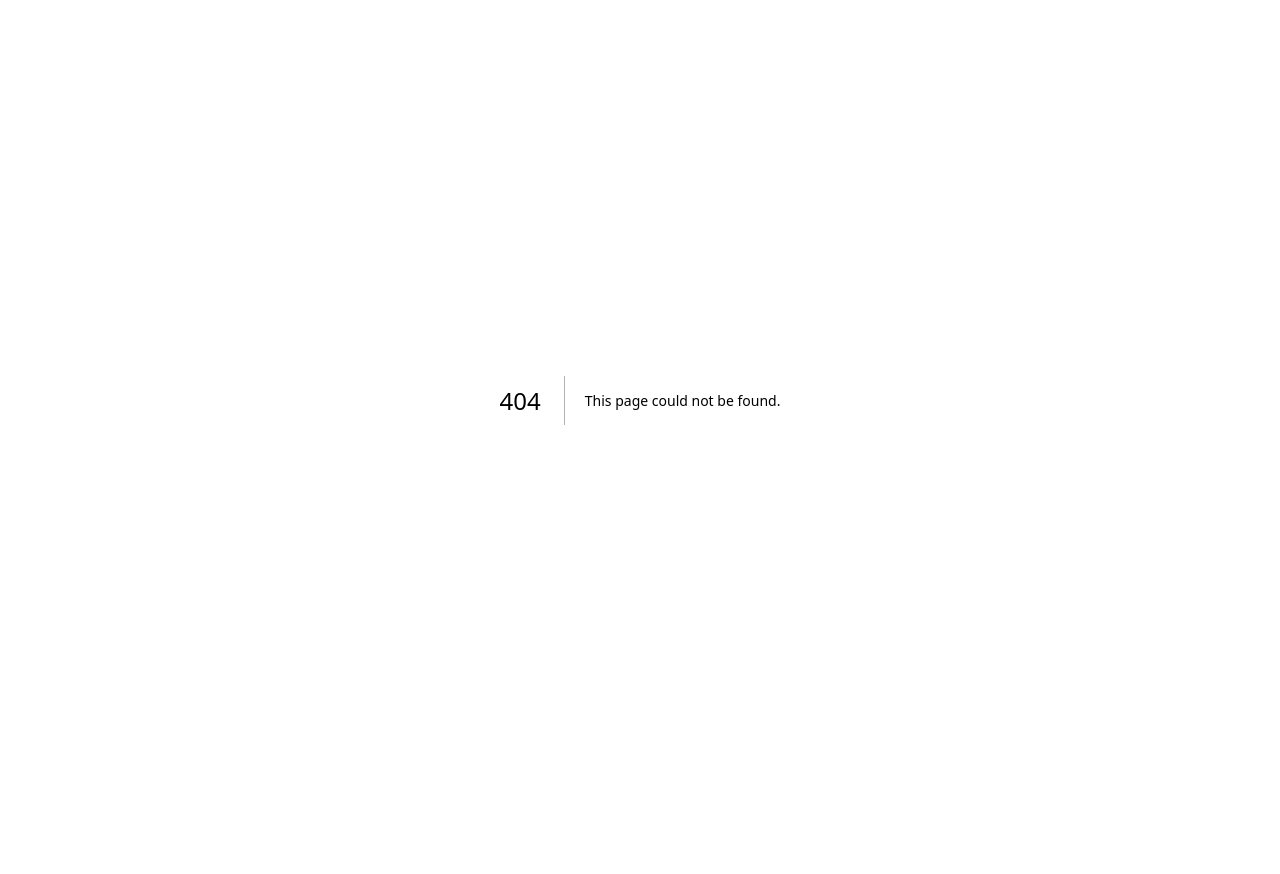
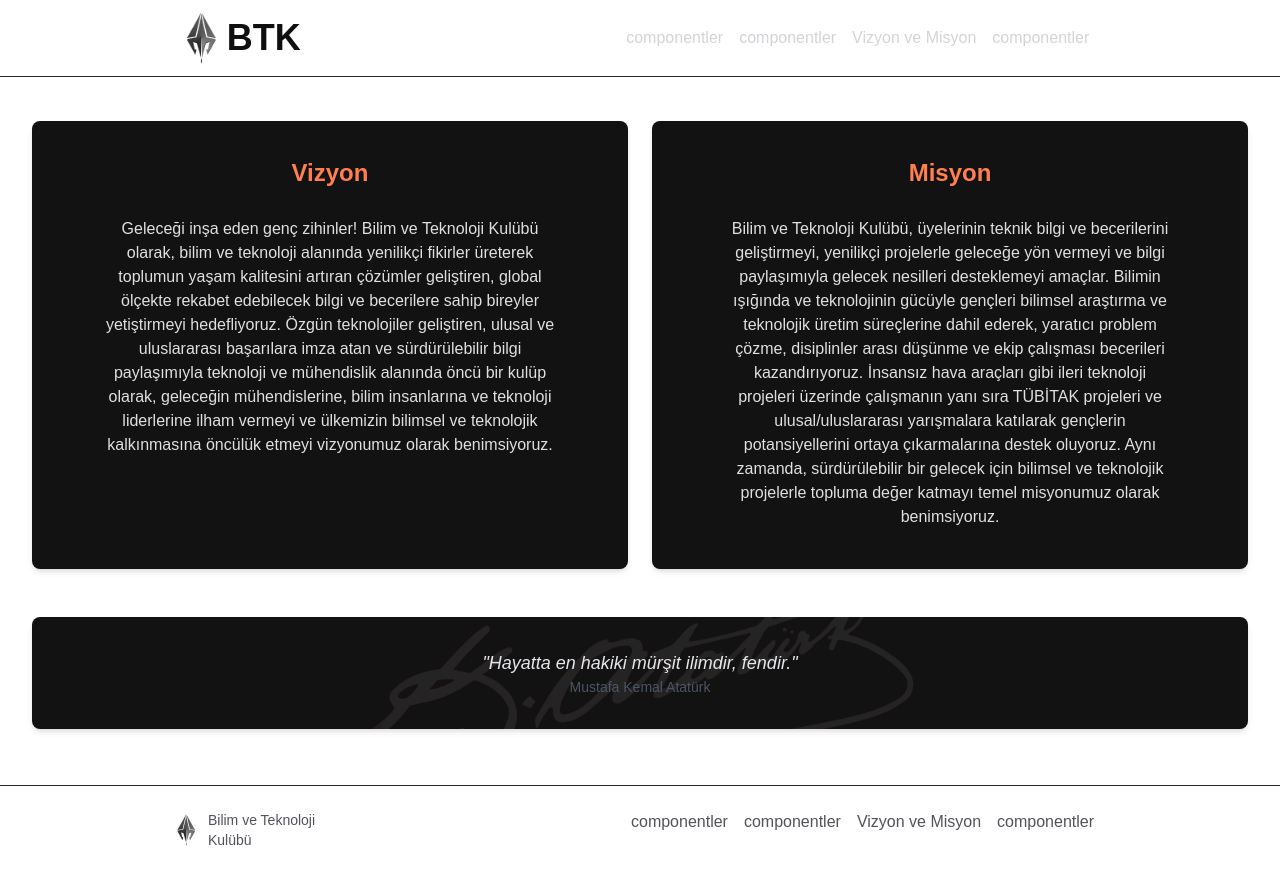
Before and after one commit to leidorf/btk-web-site, a Next.js app in the folder next-js/: page /vizyon_misyon in a window 1280 px wide. Before the commit this address had no page. Before the commit the page ends 800 px from the top, so only its background shows below. Built offline with nearby package versions, Linux system fonts and the light colour scheme.

Commit message:
vizyon_ve_misyon

```diff
--- a/next-js/pages/components/layout/Footer.js
+++ b/next-js/pages/components/layout/Footer.js
@@ -32,9 +32,9 @@ const Footer = () => {
             </Link>
             <Link
               className="footer-item"
-              href={`/components`}
+              href={"/vizyon_misyon"}
             >
-              componentler
+              Vizyon ve Misyon
             </Link>
             <Link
               className="footer-item"
--- a/next-js/pages/components/layout/Header.js
+++ b/next-js/pages/components/layout/Header.js
@@ -16,7 +16,7 @@ const Header = () => {
           <li className="flex ">
             <Link className="header-item" href={"/components"}>componentler</Link>
             <Link className="header-item" href={"/components"}>componentler</Link>
-            <Link className="header-item" href={"/components"}>componentler</Link>
+            <Link className="header-item" href={"/vizyon_misyon"}>Vizyon ve Misyon</Link>
             <Link className="header-item" href={"/components"}>componentler</Link>
 
           </li>
--- /dev/null
+++ b/next-js/pages/vizyon_misyon.js
@@ -0,0 +1,69 @@
+
+
+import Footer from "./components/layout/Footer";
+import Header from "./components/layout/Header";
+import PageHead from "./components/layout/PageHead";
+
+const VizyonVeMisyon = () => {
+  return (
+    <>
+      <PageHead title="Vizyon ve Misyon" />
+      <Header />
+      <div className="animate text-center ">
+        <div className="grid grid-cols-1 md:grid-cols-2 gap-6 p-8">
+          <div className="bg-[#121212] rounded-lg shadow-md hover:shadow-xl hover:scale-105 transition-transform duration-300 mb-6 p-6">
+            <h2 className="text-2xl font-semibold text-[#ff7f50] py-3">
+              Vizyon
+            </h2>
+
+            <p className="mt-4 text-[#e0e0e0] px-12 mb-4">
+              Geleceği inşa eden genç zihinler! Bilim ve Teknoloji Kulübü olarak,
+              bilim ve teknoloji alanında yenilikçi fikirler üreterek toplumun
+              yaşam kalitesini artıran çözümler geliştiren, global ölçekte rekabet
+              edebilecek bilgi ve becerilere sahip bireyler yetiştirmeyi hedefliyoruz.
+              Özgün teknolojiler geliştiren, ulusal ve uluslararası başarılara imza
+              atan ve sürdürülebilir bilgi paylaşımıyla teknoloji ve mühendislik
+              alanında öncü bir kulüp olarak, geleceğin mühendislerine, bilim insanlarına
+              ve teknoloji liderlerine ilham vermeyi ve ülkemizin bilimsel ve
+              teknolojik kalkınmasına öncülük etmeyi vizyonumuz olarak benimsiyoruz.
+              </p>
+          </div>
+          <div className=" bg-[#121212] rounded-lg shadow-md hover:shadow-xl hover:scale-105 transition-transform duration-300 mb-6 p-6">
+            <h2 className="text-2xl font-semibold text-[#ff7f50] py-3">
+              Misyon
+            </h2>
+            <p className="mt-4 text-[#e0e0e0] px-12 mb-4">
+            Bilim ve Teknoloji Kulübü, üyelerinin teknik bilgi ve becerilerini geliştirmeyi,
+            yenilikçi projelerle geleceğe yön vermeyi ve bilgi paylaşımıyla gelecek nesilleri
+            desteklemeyi amaçlar. Bilimin ışığında ve teknolojinin gücüyle gençleri bilimsel
+            araştırma ve teknolojik üretim süreçlerine dahil ederek, yaratıcı problem çözme,
+            disiplinler arası düşünme ve ekip çalışması becerileri kazandırıyoruz.
+            İnsansız hava araçları gibi ileri teknoloji projeleri üzerinde çalışmanın
+            yanı sıra TÜBİTAK projeleri ve ulusal/uluslararası yarışmalara katılarak gençlerin
+            potansiyellerini ortaya çıkarmalarına destek oluyoruz. Aynı zamanda, sürdürülebilir
+            bir gelecek için bilimsel ve teknolojik projelerle topluma değer katmayı temel misyonumuz
+            olarak benimsiyoruz.
+            </p>
+          </div>
+          <div
+            style={{
+              backgroundImage: `url('/images/imza.png')`,
+              backgroundSize: 'cover',
+              backgroundPosition: 'center',
+            }}
+            className="p-6 bg-[#121212] rounded-lg shadow-md md:col-span-2 text-center py-8 mb-3"
+          >
+            <p className="italic text-lg text-gray-200">
+              "Hayatta en hakiki mürşit ilimdir, fendir."
+            </p>
+            <p className="text-gray-600 text-sm">
+              Mustafa Kemal Atatürk
+            </p>
+          </div>
+        </div>
+      </div>
+      <Footer />
+    </>
+  );
+};
+export default VizyonVeMisyon;
--- a/next-js/styles/globals.css
+++ b/next-js/styles/globals.css
@@ -33,3 +33,14 @@ body {
 .footer-item{
   @apply mr-4 text-zinc-600 hover:text-zinc-300 transition-colors duration-300 ease-in-out;
 }
+.animate{
+  animation: fadeIn 2s ease-in-out;
+}
+@keyframes fadeIn {
+  from {
+      opacity: 0;
+  }
+  to {
+      opacity: 1;
+  }
+}
```
Also changed, not shown: next-js/public/images/imza.png (added).
